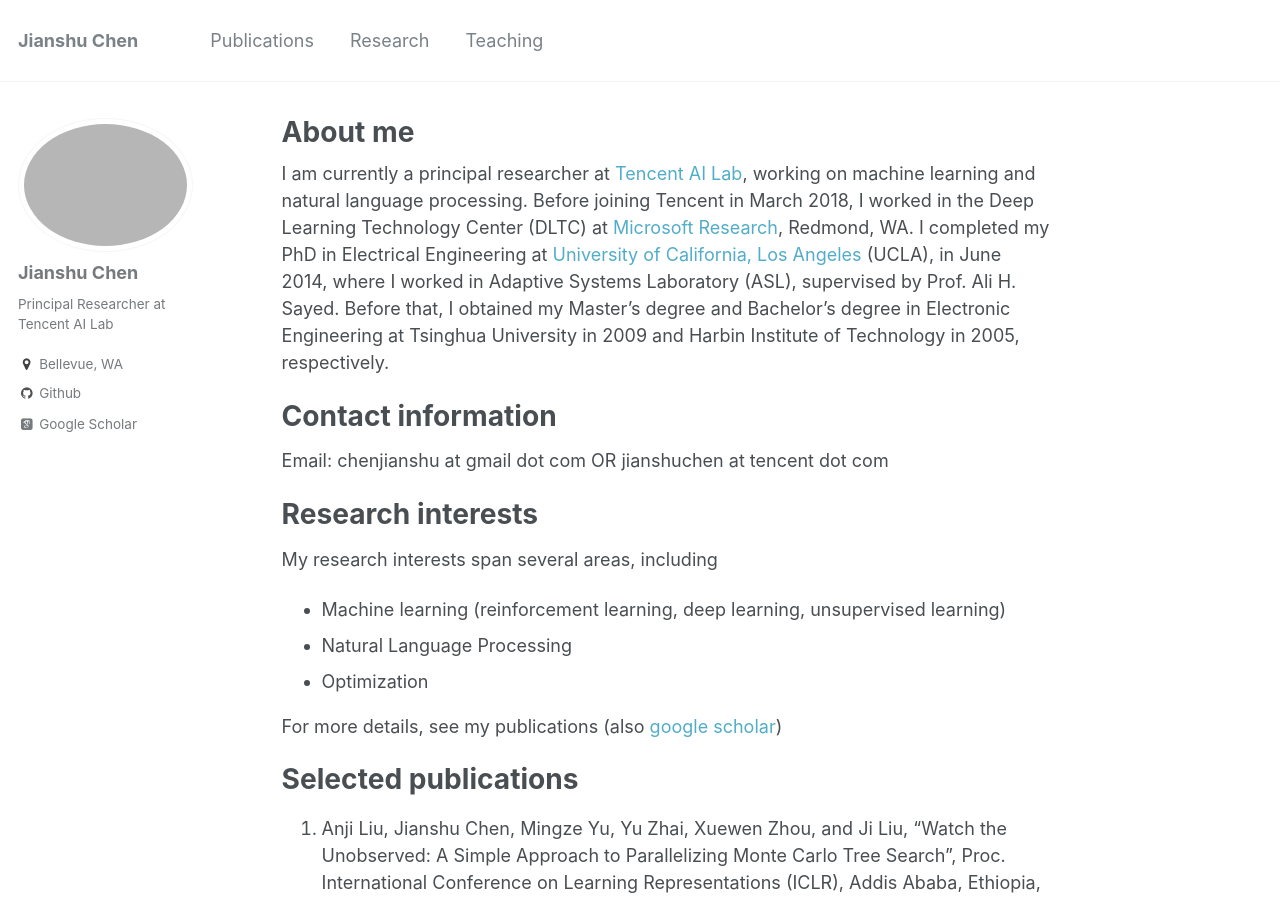
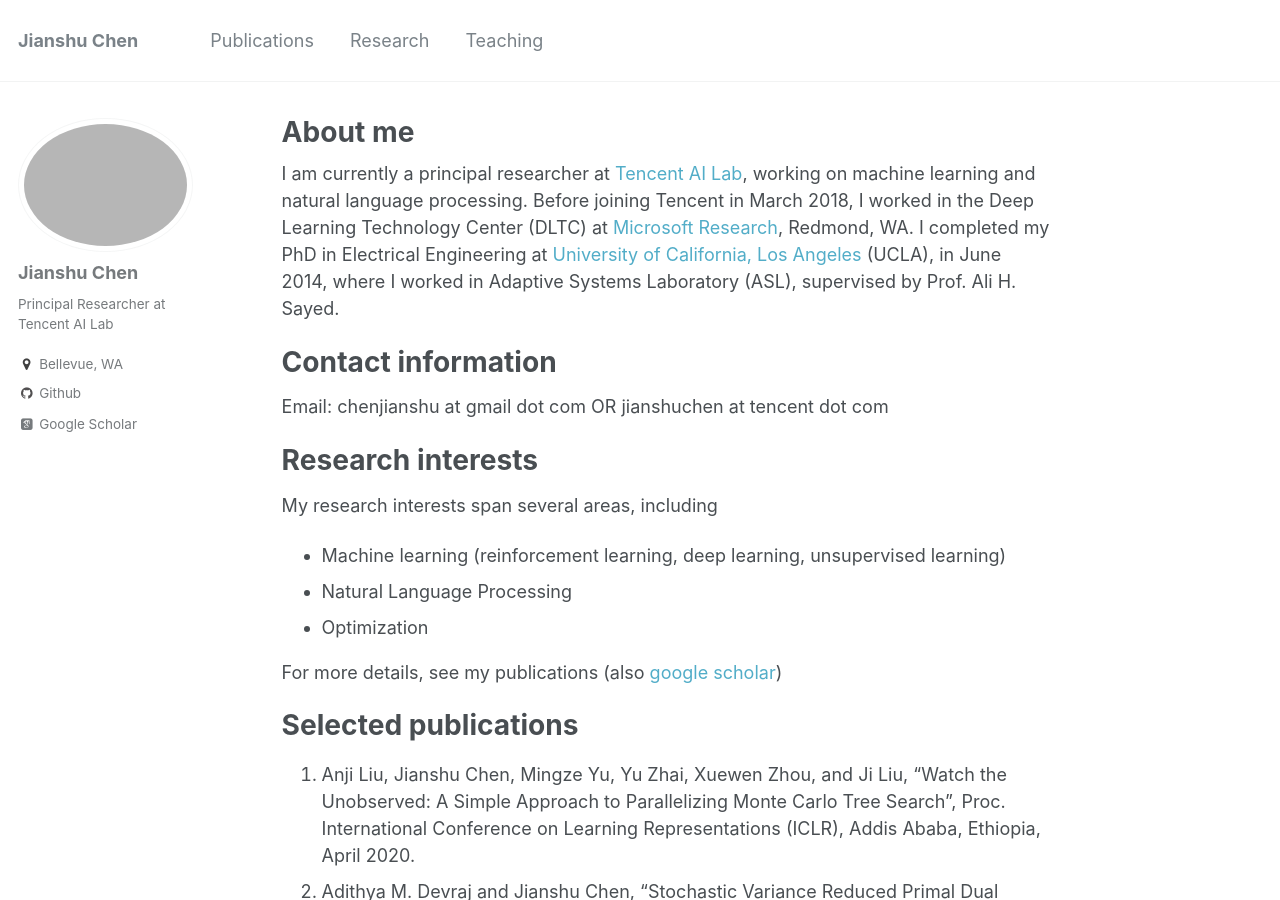
Before and after one commit to chenjianshu/chenjianshu.github.io, a Jekyll site: the page built from _pages/about.md, in a window 1280 px wide and 900 px high. Built offline with Jekyll 4.4.1, drawn with Linux system fonts in a browser that asks for light colours; some web fonts are replaced.

Commit message:
udpate about

```diff
--- a/_pages/about.md
+++ b/_pages/about.md
@@ -8,7 +8,7 @@ redirect_from:
   - /about.html
 ---
 
-I am currently a principal researcher at [Tencent AI Lab](https://ai.tencent.com/ailab/index.html), working on machine learning and natural language processing. Before joining Tencent in March 2018, I worked in the Deep Learning Technology Center (DLTC) at [Microsoft Research](https://www.microsoft.com/en-us/research/lab/microsoft-research-ai/), Redmond, WA. I completed my PhD in Electrical Engineering at [University of California, Los Angeles](http://www.ucla.edu/) (UCLA), in June 2014, where I worked in Adaptive Systems Laboratory (ASL), supervised by Prof. Ali H. Sayed. Before that, I obtained my Master’s degree and Bachelor’s degree in Electronic Engineering at Tsinghua University in 2009 and Harbin Institute of Technology in 2005, respectively.
+I am currently a principal researcher at [Tencent AI Lab](https://ai.tencent.com/ailab/index.html), working on machine learning and natural language processing. Before joining Tencent in March 2018, I worked in the Deep Learning Technology Center (DLTC) at [Microsoft Research](https://www.microsoft.com/en-us/research/lab/microsoft-research-ai/), Redmond, WA. I completed my PhD in Electrical Engineering at [University of California, Los Angeles](http://www.ucla.edu/) (UCLA), in June 2014, where I worked in Adaptive Systems Laboratory (ASL), supervised by Prof. Ali H. Sayed.
 
 
 Contact information
```
